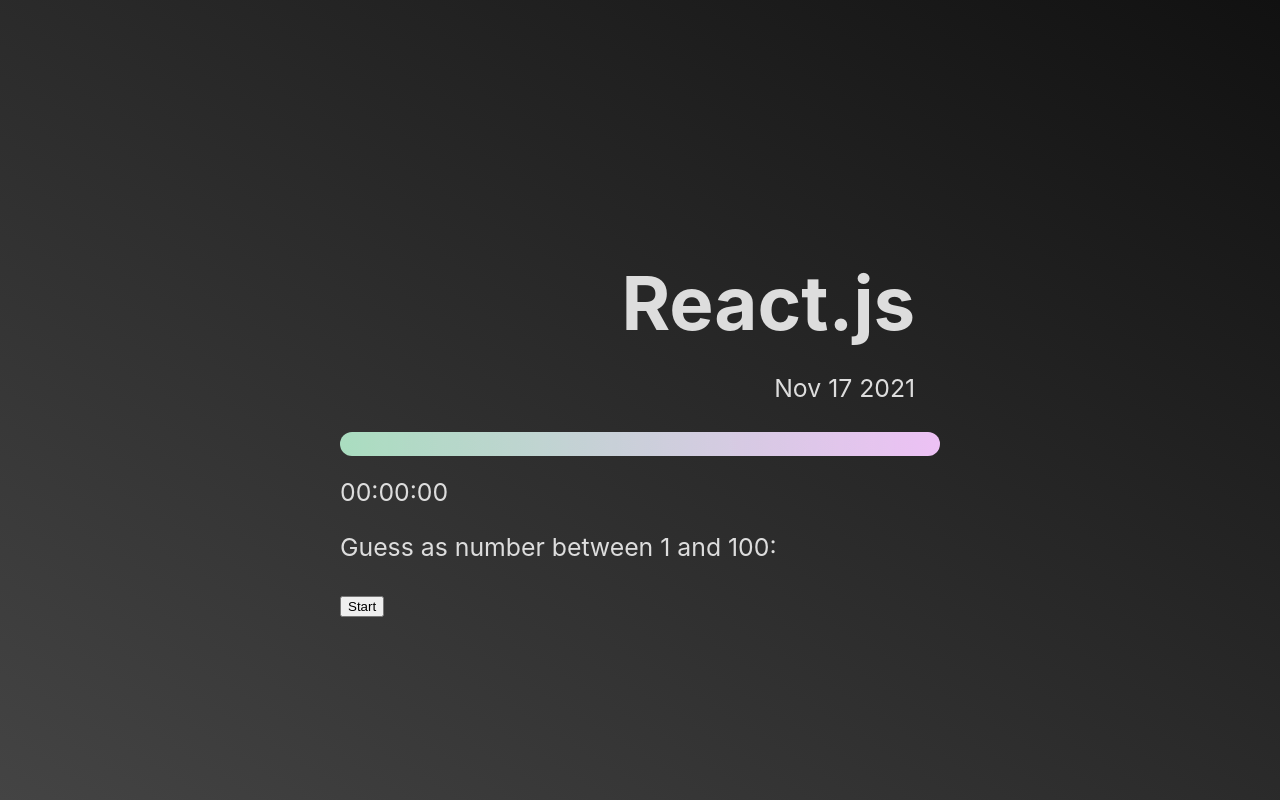
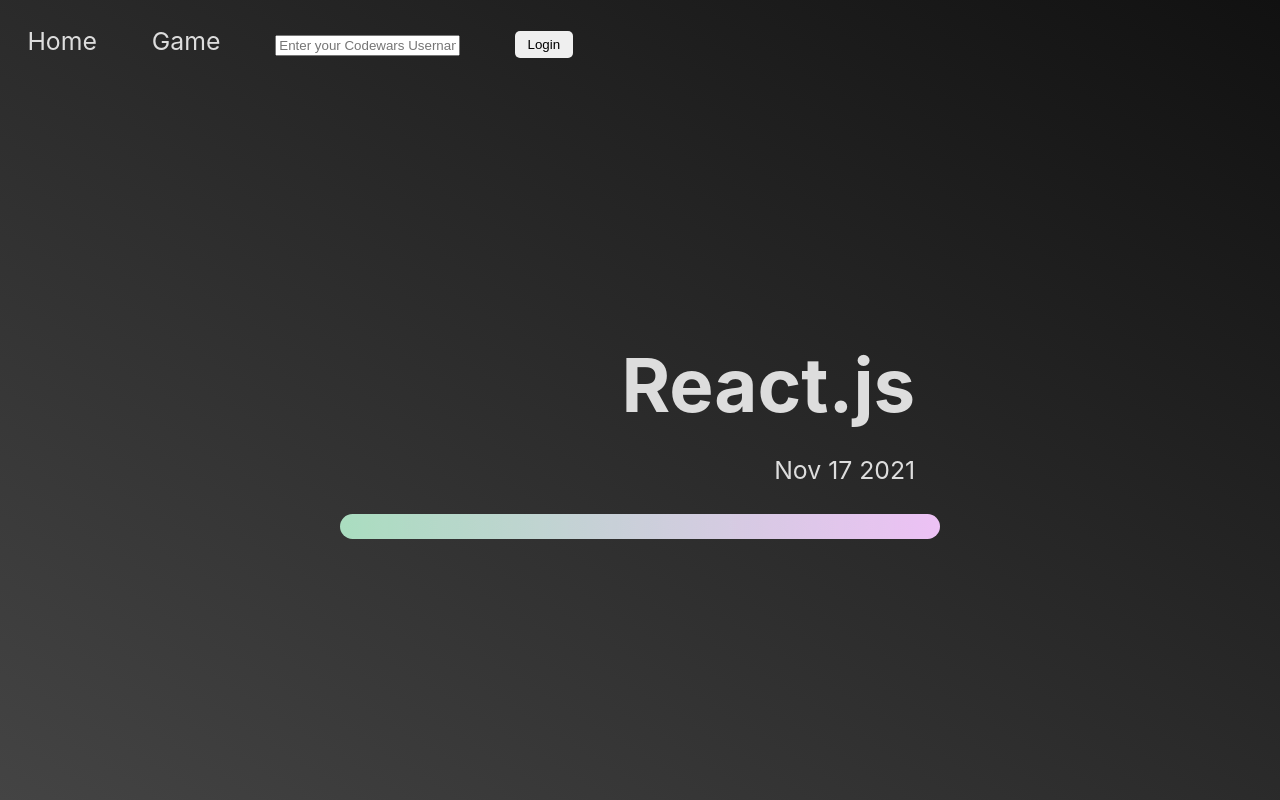
Before and after one commit to Bryantellius/tc-node5-classroom, a React (Create React App) app in the folder walkthroughs/react/first-react/: page / in a window 1280 px wide. Built offline with nearby package versions, Linux system fonts and the light colour scheme.

Commit message:
Updates with React Hooks

```diff
--- a/walkthroughs/react/first-react/src/App.css
+++ b/walkthroughs/react/first-react/src/App.css
@@ -36,6 +36,29 @@
 
 .active {
   border-bottom: 1px solid #ddd;
+}
+
+.btn {
+  padding: 0.25rem 0.5rem;
+  cursor: pointer;
+  border: none;
+  border-radius: 5px;
+}
+
+.invalid {
+  border: 3px solid tomato;
+}
+
+.codewars-container {
+  margin: 1rem 0;
+}
+
+.codewars-container > * {
+  margin: 0;
+}
+
+.text-special {
+  font-family: cursive;
 }
 
 .App {
--- a/walkthroughs/react/first-react/src/App.jsx
+++ b/walkthroughs/react/first-react/src/App.jsx
@@ -1,16 +1,39 @@
 /* eslint-disable eqeqeq */
 import "./App.css";
+import AppLayout from "./components/layouts/AppLayout";
 import Title from "./components/Title";
 import Game from "./components/Game";
+import Codewars from "./components/Codewars";
+import { useState } from "react";
 
 const App = () => {
+  const [isLoggedIn, setIsLoggedIn] = useState(false);
+  let [username, setUsername] = useState(null);
+
+  function toggleLogin() {
+    if (isLoggedIn) {
+      setIsLoggedIn(false);
+      setUsername(null);
+    } else {
+      let usernameInput = document.querySelector("#username");
+
+      if (!usernameInput.value.trim()) {
+        alert("Invalid Username. Try again.");
+        usernameInput.classList.add("invalid");
+      } else {
+        usernameInput.classList.remove("invalid");
+        setUsername(usernameInput.value);
+        setIsLoggedIn(true);
+      }
+    }
+  }
+
   return (
-    <main className="App">
-      <div className="mw-600">
-        <Title />
-        <Game />
-      </div>
-    </main>
+    <AppLayout isLoggedIn={isLoggedIn} toggleLogin={toggleLogin}>
+      <Title />
+      <Codewars username={username} />
+      {/* <Game /> */}
+    </AppLayout>
   );
 };
 
--- /dev/null
+++ b/walkthroughs/react/first-react/src/components/Codewars.jsx
@@ -0,0 +1,41 @@
+import { useState, useEffect } from "react";
+
+const Codewars = (props) => {
+  let [isLoaded, setIsLoaded] = useState(false);
+  let [user, setUser] = useState(null);
+
+  let controller = new AbortController();
+
+  useEffect(() => {
+    if (props.username) {
+      fetch("https://www.codewars.com/api/v1/users/" + props.username, {
+        signal: controller.signal,
+      })
+        .then((res) => res.json())
+        .then((data) => {
+          setUser(data);
+          setIsLoaded(true);
+        })
+        .catch((err) => alert(err.message));
+    } else {
+      if (isLoaded) setIsLoaded(false);
+    }
+
+    return function () {
+      controller.abort();
+    };
+  }, [isLoaded, props.username]);
+
+  if (isLoaded) {
+    return (
+      <div className="codewars-container">
+        <h2>{user.username}</h2>
+        <p className="text-special">{user.name ? `(${user.name})` : null}</p>
+      </div>
+    );
+  } else {
+    return null;
+  }
+};
+
+export default Codewars;
--- a/walkthroughs/react/first-react/src/components/Game.jsx
+++ b/walkthroughs/react/first-react/src/components/Game.jsx
@@ -1,88 +1,81 @@
-import { Component } from "react";
 import { formatTime } from "../utils/clock";
+import Button from "./common/Button";
 import GameForm from "./GameForm";
+import { useState } from "react";
 
-class Game extends Component {
-  constructor() {
-    super();
+const Game = (props) => {
+  let correctNum = null;
+  let history = [];
+  let timer = null;
+  let secs = null;
 
-    this.correctNum = null;
-    this.history = [];
-    this.timer = null;
-    this.secs = null;
+  // state = {
+  //   score: 0,
+  //   feedback: "Guess as number between 1 and 100:",
+  //   isPlaying: false,
+  //   time: "00:00:00",
+  // };
 
-    this.state = {
-      score: 0,
-      feedback: "Guess as number between 1 and 100:",
-      isPlaying: false,
-      time: "00:00:00",
-    };
+  let [score, setScore] = useState(0);
+  let [feedback, setFeedback] = useState("Guess a number between 1 and 100:");
+  let [isPlaying, setIsPlaying] = useState(false);
+  let [time, setTime] = useState("00:00:00");
 
-    this.evaluateGuess = this.evaluateGuess.bind(this);
-    this.startGame = this.startGame.bind(this);
-    this.endGame = this.endGame.bind(this);
+  function startGame() {
+    secs = 0;
+    timer = setInterval(() => setTime(formatTime(++secs)), 1000);
+    correctNum = Math.floor(Math.random() * 100) + 1;
+    history = [];
+    setScore(0);
+    setIsPlaying(true);
+    setFeedback("Guess a number between 1 and 100:");
   }
 
-  startGame() {
-    this.secs = 0;
-    this.timer = setInterval(
-      () => this.setState({ time: formatTime(++this.secs) }),
-      1000
-    );
-    this.correctNum = Math.floor(Math.random() * 100) + 1;
-    this.setState({
-      score: 0,
-      isPlaying: true,
-      feedback: "Guess a number between 1 and 100:",
-    });
-  }
-
-  evaluateGuess(e) {
+  function evaluateGuess(e) {
     e.preventDefault();
 
     let guess = document.querySelector("#guess");
     let feedback;
-    let score = this.state.score;
+    let newScore = score;
 
-    if (this.history.includes(guess.value)) {
+    if (history.includes(guess.value)) {
       feedback = `You already guessed ${guess.value}! Maybe try something else..`;
     } else {
-      if (guess.value > this.correctNum) {
+      if (guess.value > correctNum) {
         feedback = "Too high..";
-      } else if (guess.value < this.correctNum) {
+      } else if (guess.value < correctNum) {
         feedback = "Too low..";
       } else {
-        feedback = `Correct! You scored ${this.state.score}.`;
-        this.endGame();
+        feedback = `Correct! You scored ${newScore}.`;
+        endGame();
       }
-      this.history.push(guess.value);
-      score++;
+      history.push(guess.value);
+      newScore++;
     }
 
     guess.value = "";
-    this.setState({ feedback, score });
+    setFeedback(feedback);
+    setScore(newScore);
   }
 
-  endGame() {
-    clearInterval(this.timer);
-    this.setState({ isPlaying: false });
+  function endGame() {
+    clearInterval(timer);
+    setIsPlaying(false);
   }
 
-  render() {
   return (
     <div className="game-container">
-        <p id="time">{this.state.time}</p>
-        <p id="feedback">{this.state.feedback}</p>
-        {this.state.isPlaying ? (
-          <GameForm evaluateGuess={this.evaluateGuess} />
+      <p id="time">{time}</p>
+      <p id="feedback">{feedback}</p>
+      {isPlaying ? (
+        <GameForm evaluateGuess={evaluateGuess} />
       ) : (
-          <button id="start" onClick={this.startGame}>
+        <Button id="start" onClick={startGame}>
           Start
-          </button>
+        </Button>
       )}
     </div>
   );
-  }
-}
+};
 
 export default Game;
--- a/walkthroughs/react/first-react/src/components/GameForm.jsx
+++ b/walkthroughs/react/first-react/src/components/GameForm.jsx
@@ -1,3 +1,5 @@
+import Button from "./common/Button";
+
 const GameForm = (props) => {
   return (
     <form action="" onSubmit={props.evaluateGuess}>
@@ -10,7 +12,7 @@
         max="100"
         required
       />
-      <button type="submit">Guess</button>
+      <Button type="submit">Guess</Button>
     </form>
   );
 };
--- /dev/null
+++ b/walkthroughs/react/first-react/src/components/common/Button.jsx
@@ -0,0 +1,15 @@
+const Button = (props) => {
+  return (
+    <button
+      id={props.id}
+      type={props.type || "button"}
+      className={`btn ${props.className}`}
+      onClick={props.onClick}
+      onSubmit={props.onSubmit}
+    >
+      {props.children}
+    </button>
+  );
+};
+
+export default Button;
--- /dev/null
+++ b/walkthroughs/react/first-react/src/components/layouts/AppLayout.jsx
@@ -0,0 +1,36 @@
+import Button from "../common/Button";
+import { Fragment } from "react";
+
+const AppLayout = (props) => {
+  return (
+    <main className="App">
+      <nav>
+        <ul>
+          <li>Home</li>
+          <li>Game</li>
+          <li>
+            {!props.isLoggedIn ? (
+              <input
+                aria-label="Enter your Codewars username"
+                type="text"
+                name="username"
+                id="username"
+                placeholder="Enter your Codewars Username.."
+                title="Enter your Codewars Username"
+                required
+              />
+            ) : null}
+          </li>
+          <li>
+            <Button type="submit" onClick={props.toggleLogin}>
+              {props.isLoggedIn ? "Signout" : "Login"}
+            </Button>
+          </li>
+        </ul>
+      </nav>
+      <div className="mw-600">{props.children}</div>
+    </main>
+  );
+};
+
+export default AppLayout;
```
Lines whose indentation alone changed are shown as unchanged.
